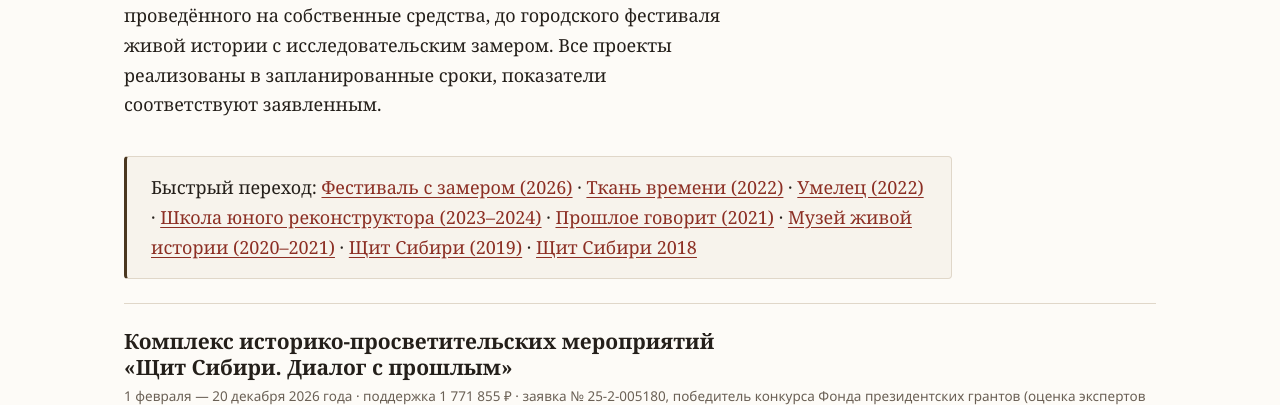
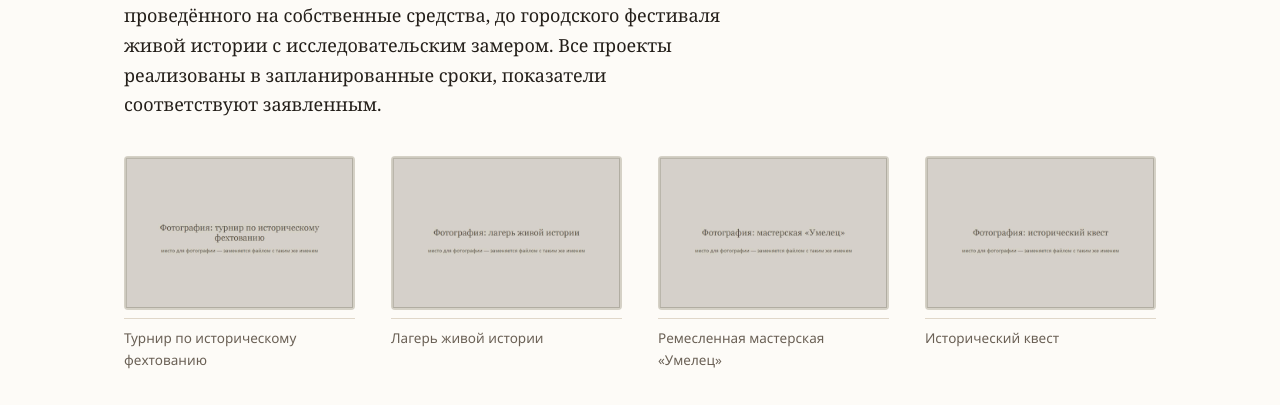
Before and after one commit to raspopovaleksey55/jasen_2, a plain HTML site: page proekty.html in a window 1280 px wide. Shown: the part 335-740 px from the top of the page. Drawn offline with Linux system fonts and the light colour scheme.

Commit message:
Полоса снимков после вступления на странице «Проекты»: четыре фотографии видны на первом экране, до быстрого перехода

```diff
--- a/proekty.html
+++ b/proekty.html
@@ -57,6 +57,25 @@
 
     <h1>Реализованные проекты и программы</h1>
     <p class="lead">Девять проектов организации — от первого фестиваля, проведённого на собственные средства, до городского фестиваля живой истории с исследовательским замером. Все проекты реализованы в запланированные сроки, показатели соответствуют заявленным.</p>
+
+    <div class="strip strip-four">
+      <figure class="fig">
+        <img src="img/fest-2.jpg" alt="Турнир по историческому фехтованию" width="1200" height="800">
+        <figcaption>Турнир по историческому фехтованию</figcaption>
+      </figure>
+      <figure class="fig">
+        <img src="img/lager.jpg" alt="Лагерь живой истории" width="1200" height="800">
+        <figcaption>Лагерь живой истории</figcaption>
+      </figure>
+      <figure class="fig">
+        <img src="img/master.jpg" alt="Ремесленная мастерская «Умелец»" width="1200" height="800">
+        <figcaption>Ремесленная мастерская «Умелец»</figcaption>
+      </figure>
+      <figure class="fig">
+        <img src="img/kvest.jpg" alt="Исторический квест" width="1200" height="800">
+        <figcaption>Исторический квест</figcaption>
+      </figure>
+    </div>
 
     <nav class="note">
       Быстрый переход:
--- a/style.css
+++ b/style.css
@@ -128,6 +128,7 @@ main h2:first-child { margin-top: 0; }
 @media (min-width: 700px) { .strip { grid-template-columns: 1fr 1fr; gap: var(--space-6); } }
 .strip-one { max-width: 360px; }
 @media (min-width: 700px) { .strip-one { grid-template-columns: minmax(0, 1fr); } }
+@media (min-width: 1000px) { .strip-four { grid-template-columns: repeat(4, minmax(0, 1fr)); } }
 
 /* ── направления работы: плотный список, а не карточки ────────────── */
 .entries { display: grid; gap: 0; }
```
